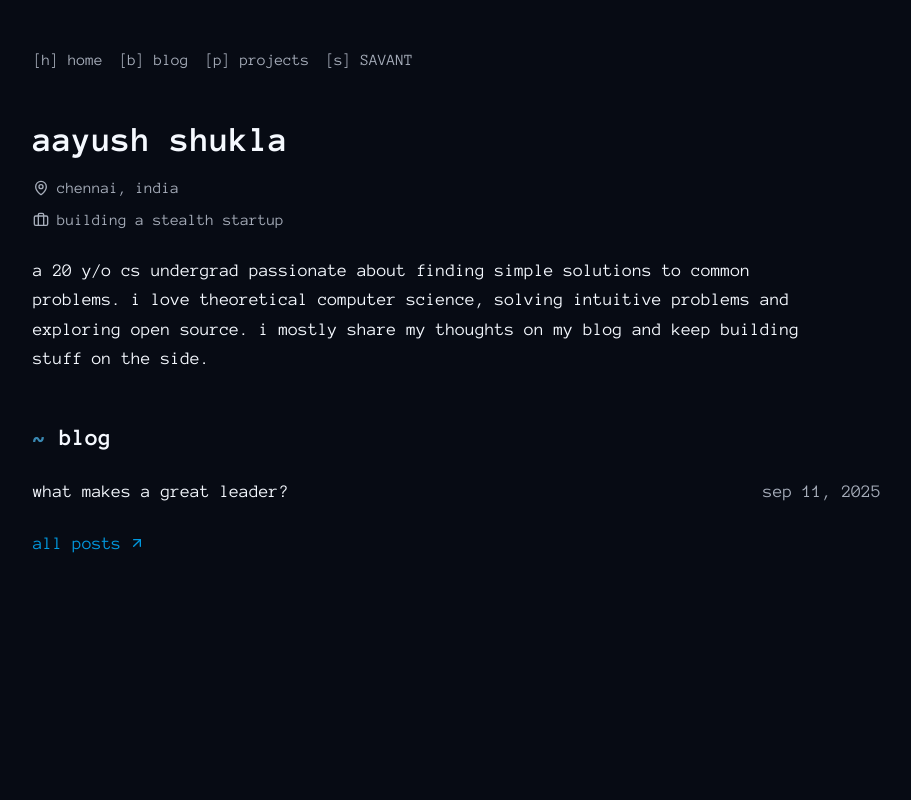
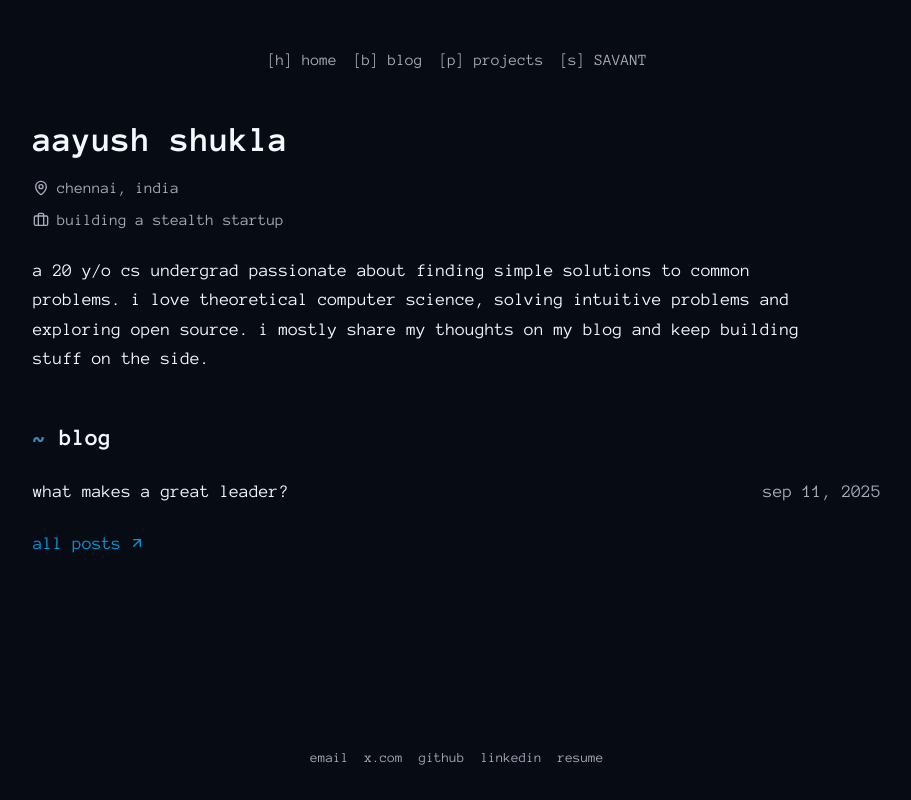
Before and after one commit to a2ys/website, a Next.js app: page / in a window 1280 px wide. Shown: the whole page, without its empty margins (183-1094 px from the left). Built offline with nearby package versions, Linux system fonts and the light colour scheme.

Commit message:
feat: create a footer

```diff
--- a/src/app/layout.tsx
+++ b/src/app/layout.tsx
@@ -3,6 +3,7 @@ import "./globals.css";
 import Nav from "@/components/Nav";
 import { SpeedInsights } from "@vercel/speed-insights/next";
 import { Analytics } from "@vercel/analytics/next";
+import Footer from "@/components/Footer";
 
 const anonymousPro = Anonymous_Pro({
   weight: ["400", "700"],
@@ -18,9 +19,10 @@ export default function RootLayout({
     <html lang="en">
       <body className={`${anonymousPro.className} antialiased`}>
         <div className="min-h-screen bg-background text-foreground">
-          <div className="max-w-4xl mx-auto px-6 py-8">
+          <div className="max-w-4xl mx-auto px-6 py-8 flex flex-col min-h-screen">
             <Nav />
-            {children}
+            <div className="flex-grow">{children}</div>
+            <Footer />
           </div>
         </div>
         <SpeedInsights />
--- /dev/null
+++ b/src/components/Footer.tsx
@@ -0,0 +1,52 @@
+"use client";
+
+const Footer = () => {
+  return (
+    <footer className="max-w-4xl mx-auto mt-16 text-sm text-muted-foreground">
+      <div className="flex flex-col sm:flex-row gap-4 items-center justify-between">
+        <div className="flex gap-4">
+          <a
+            href="mailto:aayush@a2ys.dev"
+            className="hover:text-primary transition-colors"
+          >
+            email
+          </a>
+          <a
+            href="https://x.com/unreal_sapien"
+            target="_blank"
+            rel="noopener noreferrer"
+            className="hover:text-primary transition-colors"
+          >
+            x.com
+          </a>
+          <a
+            href="https://github.com/a2ys"
+            target="_blank"
+            rel="noopener noreferrer"
+            className="hover:text-primary transition-colors"
+          >
+            github
+          </a>
+          <a
+            href="https://linkedin.com/in/a2ys"
+            target="_blank"
+            rel="noopener noreferrer"
+            className="hover:text-primary transition-colors"
+          >
+            linkedin
+          </a>
+          <a
+            href="/resume.pdf"
+            target="_blank"
+            rel="noopener noreferrer"
+            className="hover:text-primary transition-colors"
+          >
+            resume
+          </a>
+        </div>
+      </div>
+    </footer>
+  );
+};
+
+export default Footer;
```
